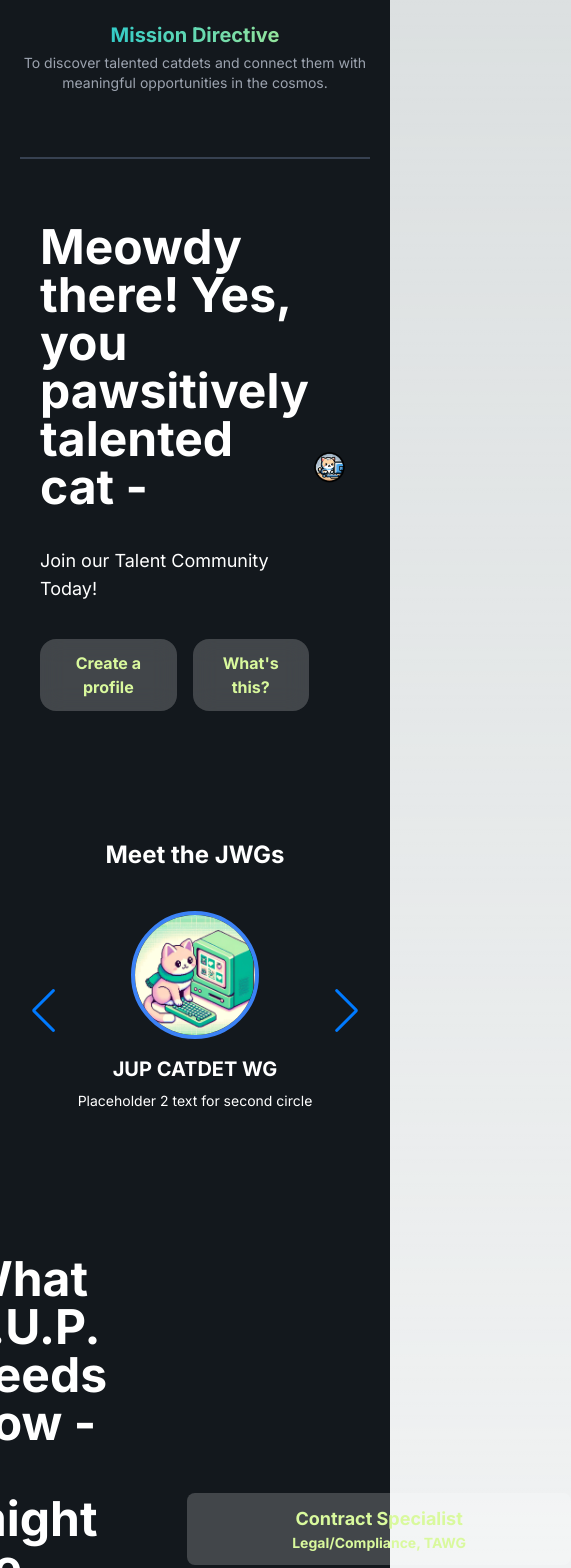
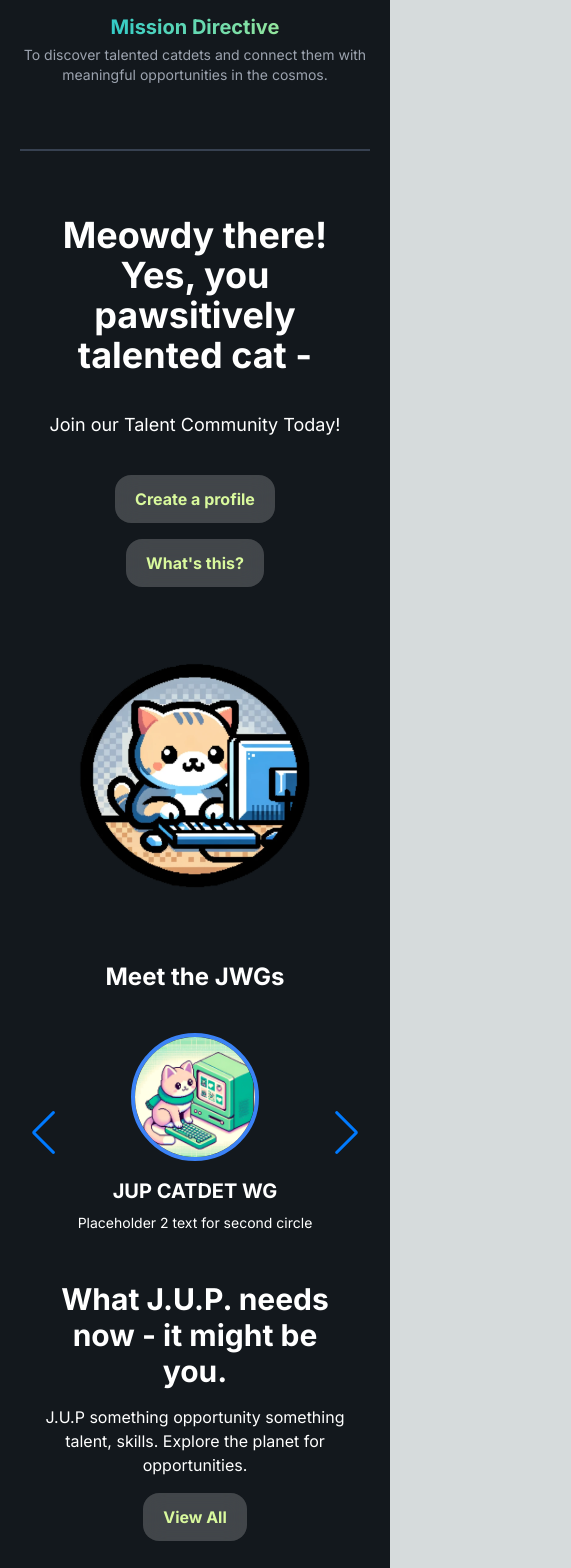
Before and after one commit to ellavondegurechaff/juprec, a Next.js app: page / in a window 390 px wide. Shown: the part 432-2000 px from the top of the page, 571 px wide, since content can reach past the window. Built offline with nearby package versions, Linux system fonts and the light colour scheme.

Commit message:
mobile compatibility

```diff
--- a/pages/index.js
+++ b/pages/index.js
@@ -1,45 +1,39 @@
 import { Inter } from "next/font/google";
 import { useState, useEffect } from 'react';
 const inter = Inter({ subsets: ["latin"] });
-import Image from 'next/image'; // Import the Image component
+import Image from 'next/image';
 import { SpeedInsights } from "@vercel/speed-insights/next"
 import { Swiper, SwiperSlide } from 'swiper/react';
-import 'swiper/css'; // Basic Swiper styles
-import 'swiper/css/navigation'; // Navigation styles
+import 'swiper/css';
+import 'swiper/css/navigation';
 import { Autoplay, Navigation } from 'swiper/modules';
 import SwiperCore from 'swiper';
 SwiperCore.use([Autoplay, Navigation]);
 
 export default function Home() {
-
-  // Define your working groups data.
   const workingGroups = [
     { title: 'JUP CWG', image: '/cat1.jpg', placeholder: 'Placeholder 1 text for first circle' },
-    { title: 'JUP CATDET WG',  image: '/cat2.jpg', placeholder: 'Placeholder 2 text for second circle' },
-    { title: 'UPLINK WG',  image: '/cat3.jpg', placeholder: 'Placeholder 3 text for third circle' },
-    // ...you can add more items here
+    { title: 'JUP CATDET WG', image: '/cat2.jpg', placeholder: 'Placeholder 2 text for second circle' },
+    { title: 'UPLINK WG', image: '/cat3.jpg', placeholder: 'Placeholder 3 text for third circle' },
   ];
 
   const [offsetY, setOffsetY] = useState(0);
-  const handleScroll = () => setOffsetY(window.pageYOffset);
 
   useEffect(() => {
     const handleScroll = () => {
-      // Use a more performance-friendly method to update the position
       requestAnimationFrame(() => {
         setOffsetY(window.pageYOffset);
       });
     };
 
     window.addEventListener('scroll', handleScroll);
-
     return () => window.removeEventListener('scroll', handleScroll);
   }, []);
 
   return (
     <div style={{ backgroundColor: 'rgb(19, 24, 29)' }} className={`min-h-screen text-white ${inter.className}`}>
-      <header className="flex justify-between items-center p-5 border-b border-gray-700 backdrop-blur-md bg-opacity-30 bg-black">
-        <h1 className="text-xl sm:text-2xl md:text-3xl lg:text-xl font-bold bg-gradient-to-r from-[#00BEE0] to-[#C7F284] text-transparent bg-clip-text">
+      <header className="flex justify-between items-center p-4 border-b border-gray-700 backdrop-blur-md bg-opacity-30 bg-black">
+        <h1 className="text-xl sm:text-2xl md:text-3xl lg:text-2xl font-bold bg-gradient-to-r from-[#00BEE0] to-[#C7F284] text-transparent bg-clip-text">
           Jupiter Talent Acquisition Group
         </h1>
         <nav>
@@ -50,7 +44,6 @@ export default function Home() {
         </nav>
       </header>
 
-      {/* Fixed Banner Image with a border that moves with the scroll */}
       <div className="w-full h-64 relative overflow-hidden border-b border-gray-700">
         <div
           className="absolute top-0 left-0 w-full h-full"
@@ -61,6 +54,7 @@ export default function Home() {
           }}
         />
       </div>
+
       <main className="px-5 sm:px-10 md:px-20 space-y-8 sm:space-y-12 md:space-y-24 py-10">
         <div className="text-center">
           <h2 className="text-3xl sm:text-4xl md:text-5xl font-bold mb-6 bg-gradient-to-r from-[#00BEE0] to-[#C7F284] text-transparent bg-clip-text">
@@ -73,51 +67,42 @@ export default function Home() {
             <p className="text-sm sm:text-md md:text-lg text-gray-400 mb-4">To discover talented catdets and connect them with meaningful opportunities in the cosmos.</p>
             <div className="border-t border-b border-gray-700 my-16"></div>
           </div>
-
-          <div className="mb-10"></div> {/* This is the spacer div, you can adjust the value as needed */}
-
+        </div>
 
                 {/* Talent Community Section */}
-        <div className="flex items-center justify-center my-16 mx-5">
-          <div className="flex-1 max-w-lg">
-            <h3 className="text-5xl font-bold mb-9 text-left">Meowdy there! Yes, you pawsitively talented cat -</h3>
-            <p className="text-left text-lg mb-9">Join our Talent Community Today!</p>
-            <div className="flex justify-start items-center gap-4">
-              {/* Create a profile button with glassy style */}
-              <button className="p-3 lg:px-5 lg:py-4 rounded-2xl bg-white/[.20] hover:bg-white/[.30] transition font-bold backdrop-blur-md"
+                <div className="flex flex-col md:flex-row items-center justify-center my-16 mx-5">
+          <div className="flex-1 max-w-lg text-center md:text-left">
+            <h3 className="text-4xl md:text-5xl font-bold mb-9">Meowdy there! Yes, you pawsitively talented cat -</h3>
+            <p className="text-lg md:text-xl mb-9">Join our Talent Community Today!</p>
+            <div className="flex flex-col md:flex-row justify-center md:justify-start items-center gap-4">
+              <button className="px-5 py-3 rounded-2xl bg-white/[.20] hover:bg-white/[.30] transition font-bold backdrop-blur-md"
                       style={{ color: 'rgb(217, 249, 157)' }}>
                 Create a profile
               </button>
-
-              {/* What's this? button with glassy style */}
-              <button className="p-3 lg:px-5 lg:py-4 rounded-2xl bg-white/[.20] hover:bg-white/[.30] transition font-bold backdrop-blur-md"
+              <button className="px-5 py-3 rounded-2xl bg-white/[.20] hover:bg-white/[.30] transition font-bold backdrop-blur-md"
                       style={{ color: 'rgb(217, 249, 157)' }}>
                 What's this?
               </button>
             </div>
           </div>
-          <div className="flex-1 max-w-xs flex justify-center">
+          <div className="mt-8 md:mt-0 md:ml-10 flex-1 max-w-xs">
             <div className="rounded-full overflow-hidden flex items-center justify-center w-full h-full">
               <Image src="/catt_prev_ui.png" alt="Circle Logo" width={900} height={900} className="object-cover" />
             </div>
           </div>
         </div>
 
-          <div className="mb-32"></div> {/* This is the spacer div, you can adjust the value as needed */}
-
-
         {/* Working Groups Section */}
-      <section className="text-center">
-        <h3 className="text-2xl sm:text-3xl md:text-4xl font-bold mb-6">Meet the JWGs</h3>
-        {/* <p className="text-sm sm:text-md md:text-sm text-gray-400 mb-4">Swipe to navigate</p> */}
+        <section className="text-center my-16">
+          <h3 className="text-2xl md:text-4xl font-bold mb-6">Meet the JWGs</h3>
           <Swiper
             slidesPerView={1}
             spaceBetween={10}
             navigation
             loop
             autoplay={{
-            delay: 3000, // 1000ms = 1 second
-            disableOnInteraction: false, // autoplay will not be disabled after user interactions
+              delay: 3000,
+              disableOnInteraction: false,
             }}
             className="mySwiper"
           >
@@ -135,81 +120,66 @@ export default function Home() {
           </Swiper>
         </section>
 
-        <div className="mb-32"></div> {/* This is the spacer div, you can adjust the value as needed */}
-
-
         {/* Explore Opportunities Section */}
-        <div className="flex items-center justify-center my-16 mx-5">
-          <div className="flex-1 max-w-lg">
-            <h3 className="text-5xl font-bold mb-9 text-left">What J.U.P. needs now - it might be you.</h3>
-            <p className="text-left text-xl mb-4">J.U.P something opportunity something talent, skills. Explore the planet for opportunities.</p>
-            {/* View all button with updated style */}
-            <button className="p-3 lg:px-5 lg:py-4 rounded-2xl bg-white/[.20] hover:bg-white/[.30] transition mb-4 backdrop-blur-md"
+        <div className="flex flex-col md:flex-row items-center justify-center my-16 mx-5">
+  <div className="flex-1 max-w-lg space-y-4">
+    <div className="text-center md:text-left space-y-4">
+      <h3 className="text-3xl md:text-5xl font-bold">What J.U.P. needs now - it might be you.</h3>
+      <p className="text-center md:text-left text-md md:text-xl">J.U.P something opportunity something talent, skills. Explore the planet for opportunities.</p>
+      <button className="px-5 py-3 rounded-2xl bg-white/[.20] hover:bg-white/[.30] transition backdrop-blur-md"
               style={{ color: 'rgb(217, 249, 157)', fontWeight: 'bold' }}>
         View All
       </button>
     </div>
+  </div>
 
-          <div className="flex-1 max-w-xs flex justify-center">
-            <div className="flex flex-col items-center justify-center space-y-4 ml-56">
+          <div className="flex-1 max-w-xs mt-8 md:mt-0 md:ml-10 space-y-4">
             {/* Job buttons with updated style and hover effect */}
-              <button className="rounded-lg px-6 py-3 w-96 flex flex-col items-center justify-center bg-white/[.20] hover:bg-white/[.30] transition font-bold"
+            <button className="rounded-lg px-6 py-3 w-full md:w-96 flex flex-col items-center justify-center bg-white/[.20] hover:bg-white/[.30] transition font-bold"
                     style={{ color: 'rgb(217, 249, 157)' }}>
               <span className="text-lg">Contract Specialist</span>
               <span className="text-sm">Legal/Compliance, TAWG</span>
             </button>
 
-              <button className="rounded-lg px-6 py-3 w-96 flex flex-col items-center justify-center bg-white/[.20] hover:bg-white/[.30] transition font-bold"
+            <button className="rounded-lg px-6 py-3 w-full md:w-96 flex flex-col items-center justify-center bg-white/[.20] hover:bg-white/[.30] transition font-bold"
                     style={{ color: 'rgb(217, 249, 157)' }}>
               <span className="text-lg">Job Title</span>
               <span className="text-sm">Category, Working Group</span>
             </button>
 
-              <button className="rounded-lg px-6 py-3 w-96 flex flex-col items-center justify-center bg-white/[.20] hover:bg-white/[.30] transition font-bold"
+            <button className="rounded-lg px-6 py-3 w-full md:w-96 flex flex-col items-center justify-center bg-white/[.20] hover:bg-white/[.30] transition font-bold"
                     style={{ color: 'rgb(217, 249, 157)' }}>
               <span className="text-lg">Job Title</span>
               <span className="text-sm">Category, Working Group</span>
             </button>
           </div>
         </div>
-        </div>
-
-          <div className="mb-32"></div> {/* This is the spacer div, you can adjust the value as needed */}
 
         {/* The Process Section */}
         <section className="my-16 mx-5">
-              <div className="flex items-center justify-center">
-                <div className="flex-1 max-w-lg">
-                  <h3 className="text-5xl font-bold mb-9 text-left">The Process</h3>
-                  <p className="text-left text-xl mb-4">Follow these steps to get started on your journey.</p>
-                  <div className="flex justify-start items-center gap-8"> {/* Gap adjusted for visual spacing */}
-                    {/* Line with Steps */}
-                    <span className="h-1 flex-grow bg-gray-300"></span>
-                    <div className="text-white">Apply</div>
-                    <span className="h-1 flex-grow bg-gray-300"></span>
-                    <div className="text-white">Interview</div>
-                    <span className="h-1 flex-grow bg-gray-300"></span>
-                    <div className="text-white">Hire</div>
-                    <span className="h-1 flex-grow bg-gray-300"></span>
-                    <div className="text-white">Grow</div>
-                    <span className="h-1 flex-grow bg-gray-300"></span>
+          <div className="flex flex-col md:flex-row items-center justify-center space-y-4 md:space-y-0">
+            <div className="max-w-lg text-center md:text-left">
+              <h3 className="text-4xl font-bold">The Process</h3>
+              <p>Follow these steps to get started on your journey.</p>
+              <div className="flex flex-col md:flex-row justify-between items-center gap-8 md:gap-4 mt-4">
+                <div className="text-lg font-bold">Apply</div>
+                <div className="h-1 flex-grow bg-gray-300"></div>
+                <div className="text-lg font-bold">Interview</div>
+                <div className="h-1 flex-grow bg-gray-300"></div>
+                <div className="text-lg font-bold">Hire</div>
+                <div className="h-1 flex-grow bg-gray-300"></div>
+                <div className="text-lg font-bold">Grow</div>
               </div>
             </div>
           </div>
         </section>
 
-            <div className="mb-32"></div> {/* This is the spacer div, you can adjust the value as needed */}
-
-
         {/* About Us Section */}
         <section className="my-16 text-center">
-            <h3 className="text-4xl font-bold mb-6">About Us</h3>
-            <p className="text-lg text-gray-400 mb-4">Lorem Ipsum</p>
+          <h3 className="text-3xl md:text-4xl font-bold mb-6">About Us</h3>
+          <p className="text-md md:text-lg text-gray-400 mb-4">Lorem Ipsum</p>
         </section>
-
-        </div>
       </main>
-
 
       <footer className="text-center p-5 border-t border-gray-700 backdrop-blur-md bg-opacity-30 bg-black">
         © 2024 JupRecruit Team.
```
Lines whose indentation alone changed are shown as unchanged.
